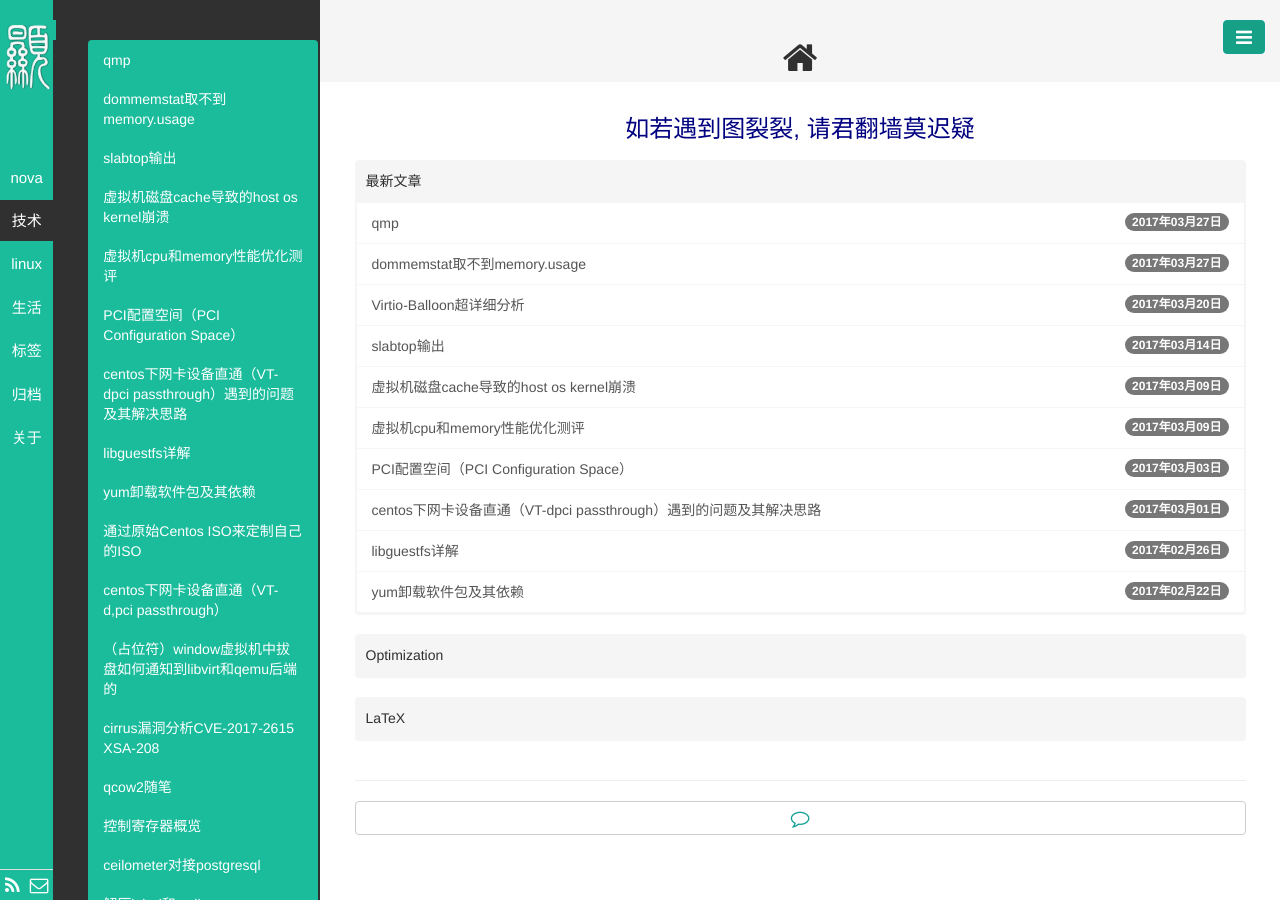
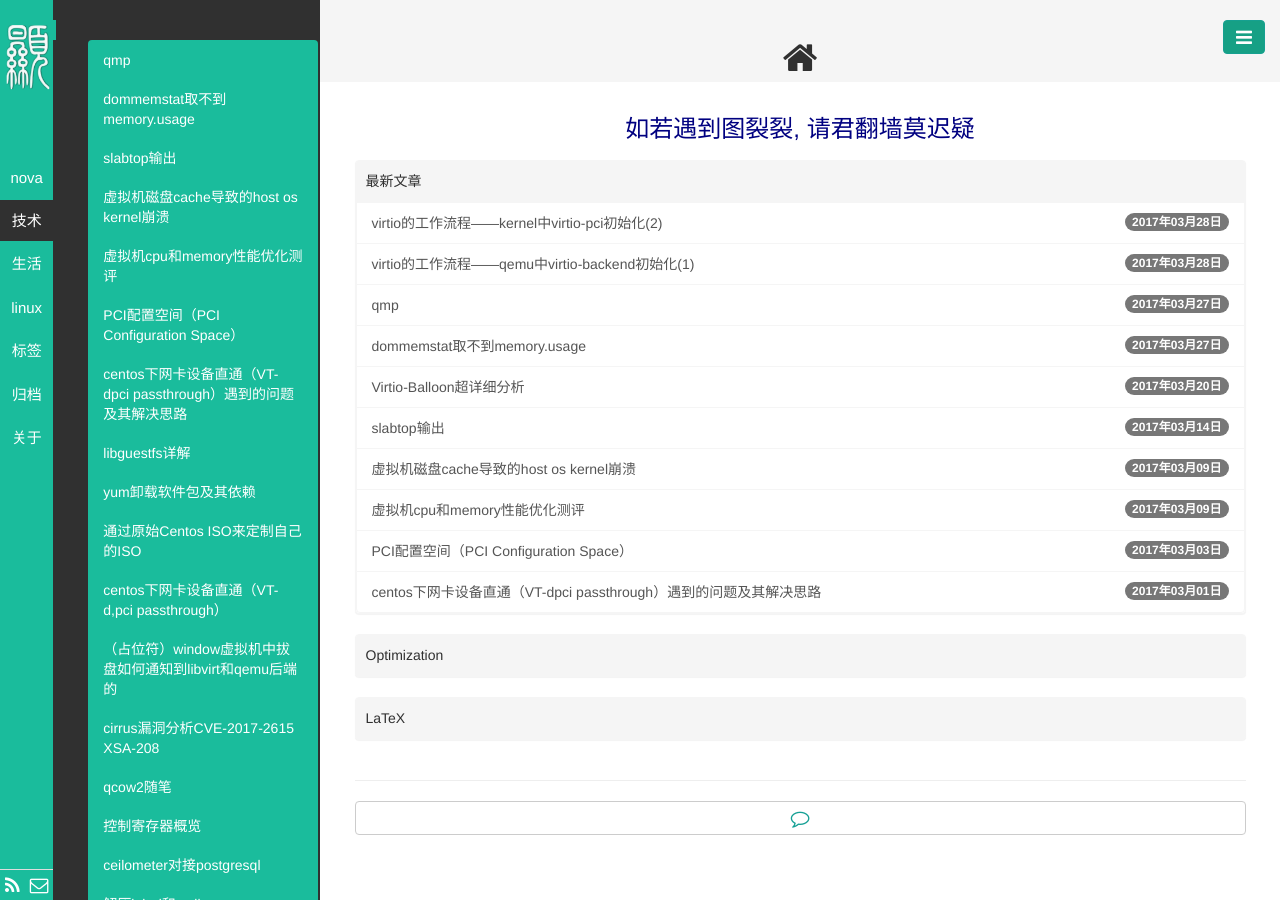
Before and after one commit to byHAN/byhan.github.io, a Jekyll site: the page built from index.html, in a window 1280 px wide. Built offline with Jekyll 4.4.1, drawn with Linux system fonts in a browser that asks for light colours; the list of posts is cut into pages by our own code.

Commit message:
Signed-off-by: byhan <10821712@qq.com>

```diff
--- a/_posts/技术/2017-03-27-virtio-work-flow-2.md
+++ b/_posts/技术/2017-03-27-virtio-work-flow-2.md
@@ -1,7 +1,7 @@
 ---
 layout: post
 title:  virtio的工作流程——kernel中virtio-pci初始化(2)
-date:   2016-04-13 14:10:00
+date:   2017-03-28 14:10:00
 categories: linux
 tags:
   - linux
```
Also changed, not shown: _posts/技术/2017-03-27-virtio-work-flow-1.md (+1 -1 lines).
